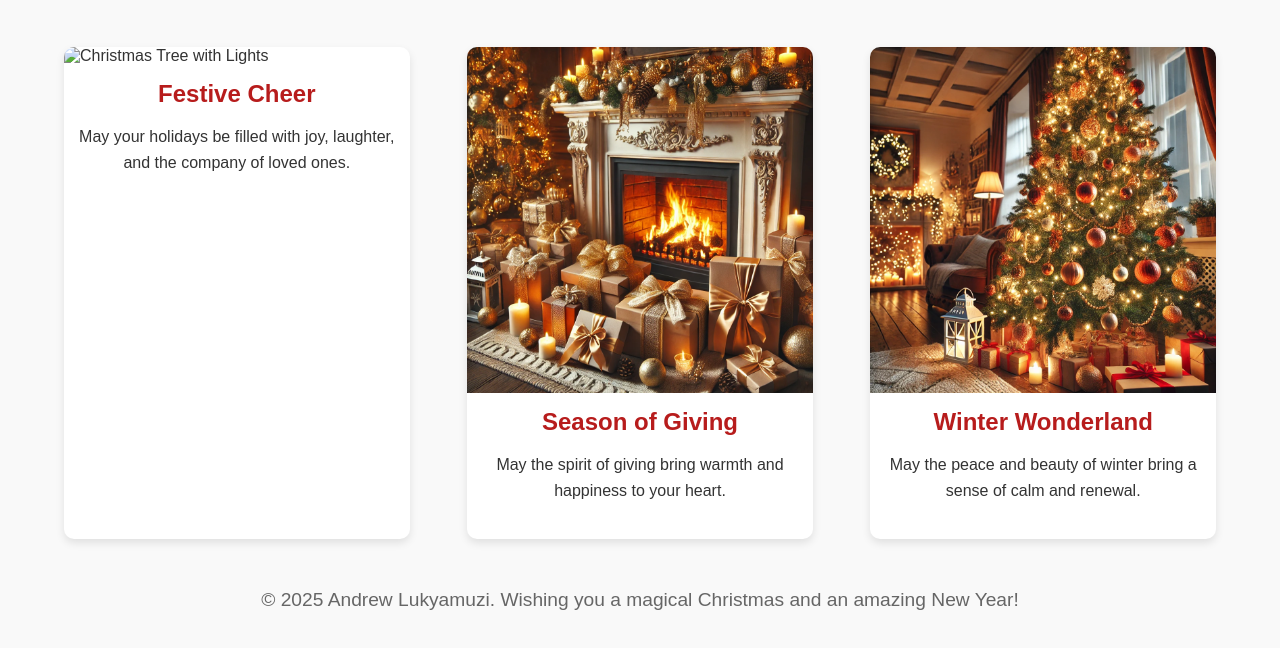
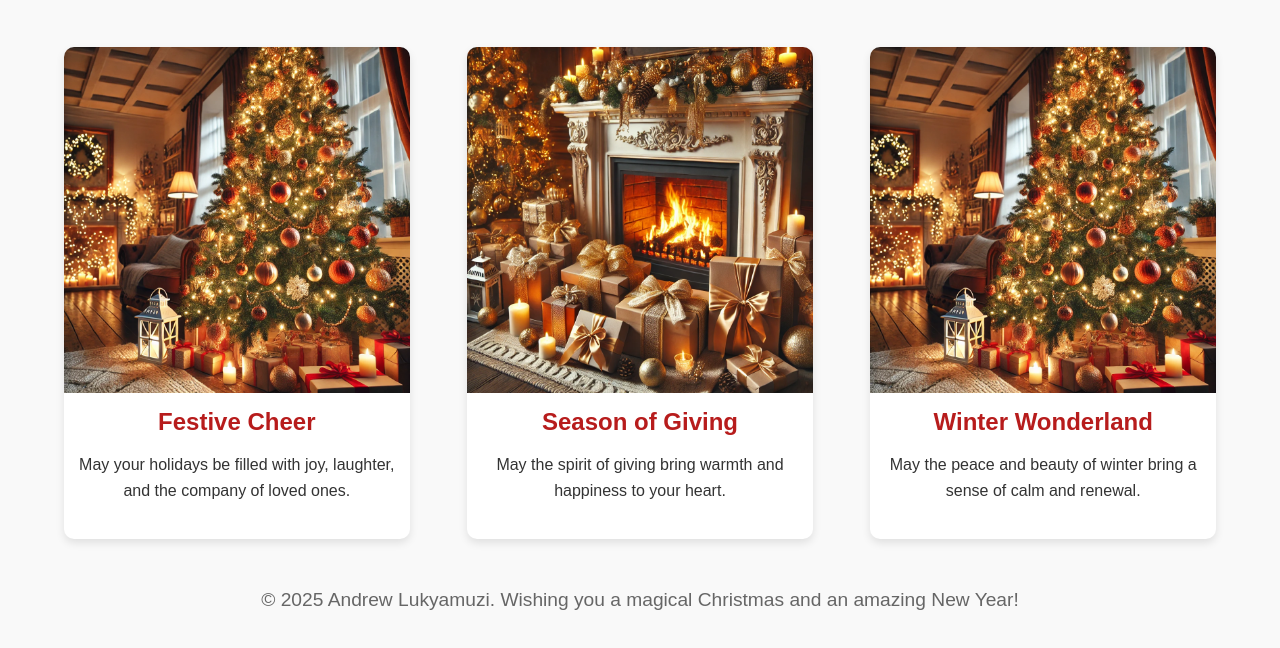
Before and after one commit to Gaussgeek/ChristmasGreetings, a plain HTML site: page index.html in a window 1280 px wide. Shown: the part 212-860 px from the top of the page. Drawn offline with Linux system fonts and the light colour scheme; the site is published under a folder, as on GitHub Pages, so addresses that start at the root find nothing.

Commit message:
updated images

```diff
--- a/index.html
+++ b/index.html
@@ -95,7 +95,7 @@
 
         <div class="content">
             <div class="card">
-                <img src="/xmas1.png" alt="Christmas Tree with Lights">
+                <img src="xmas1.png" alt="Christmas Tree with Lights">
                 <h2>Festive Cheer</h2>
                 <p>May your holidays be filled with joy, laughter, and the company of loved ones.</p>
             </div>
```
